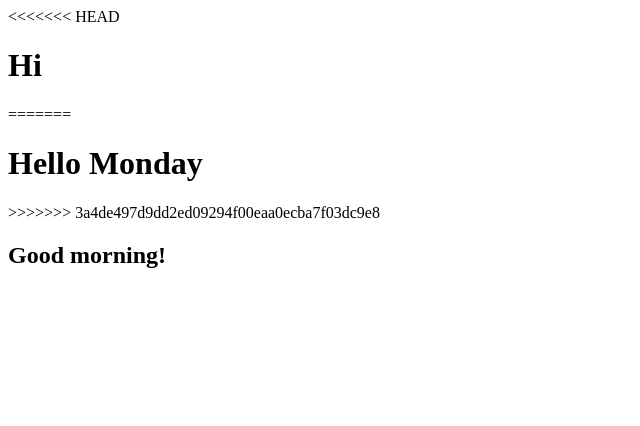
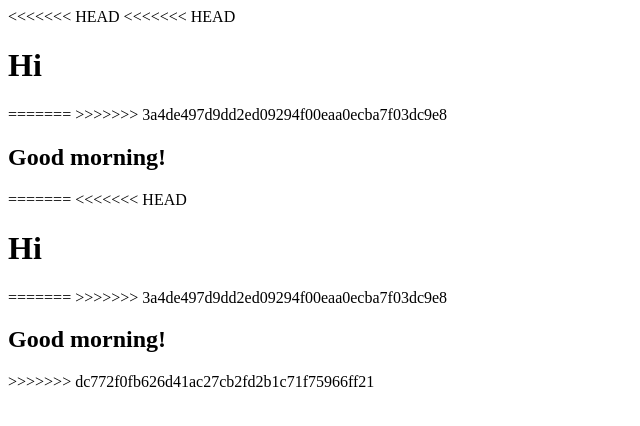
Before and after one commit to weimiao86/FWD_Porject3, a plain HTML site: page index.html in a window 1280 px wide. Shown: the whole page, without its empty margins (0-640 px from the left). Drawn offline with Linux system fonts and the light colour scheme.

Commit message:
resolve conflict

```diff
--- a/index.html
+++ b/index.html
@@ -8,11 +8,17 @@
 
   <body>
 <<<<<<< HEAD
+<<<<<<< HEAD
     <h1>Hi</h1>
 =======
-    <h1>Hello Monday</h1>
+
 >>>>>>> 3a4de497d9dd2ed09294f00eaa0ecba7f03dc9e8
     <h2>Good morning!</h2>
+=======
+    <<<<<<< HEAD <h1>Hi</h1>
+      ======= >>>>>>> 3a4de497d9dd2ed09294f00eaa0ecba7f03dc9e8
+      <h2>Good morning!</h2>
+>>>>>>> dc772f0fb626d41ac27cb2fd2b1c71f75966ff21
   </body>
 
 </html>
```
